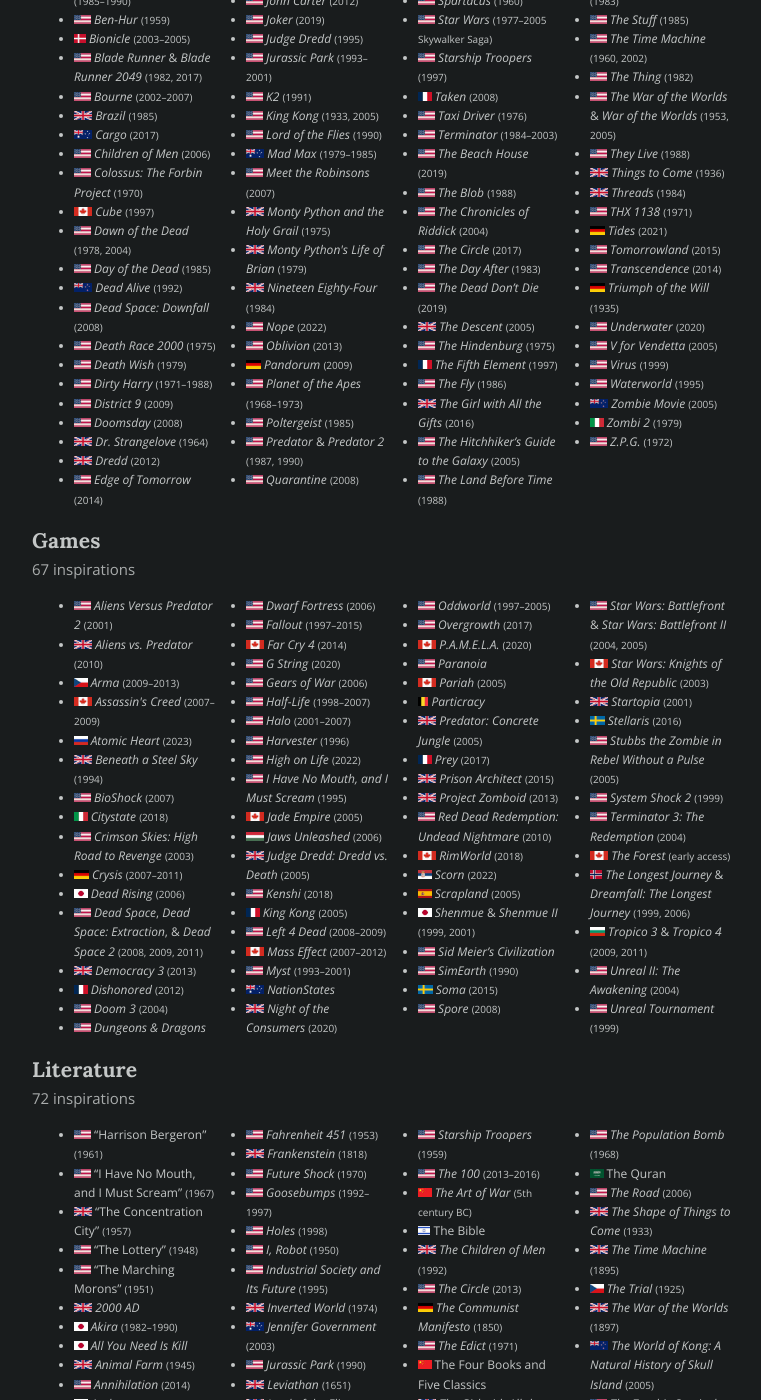
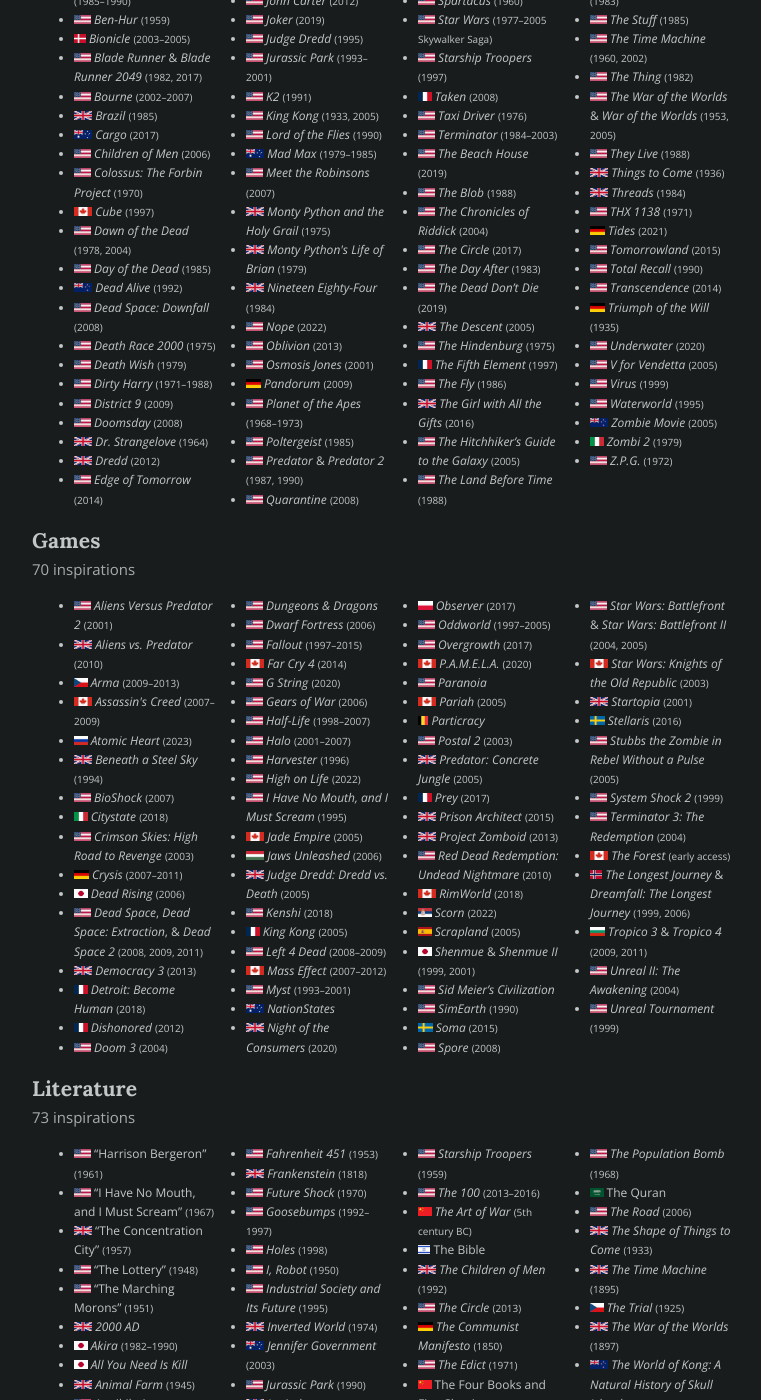
Before and after one commit to schizoidnightmares/schizoidnightmares.com, a Jekyll site: the page built from credits.md, in a window 1280 px wide and 1400 px high, scrolled down 3777 px. Shown: the whole window, without its empty margins (258-1019 px from the left). Built offline with Jekyll 4.4.1, drawn with Linux system fonts in a browser that asks for light colours; some of the changed text lies outside the part shown.

Commit message:
adding inspirations

```diff
--- a/_data/inspirations.yaml
+++ b/_data/inspirations.yaml
@@ -236,6 +236,10 @@
   flag: us
   category: films
 
+- title: <i>Osmosis Jones</i> <small>(2001)</small>
+  flag: us
+  category: films
+
 - title: <i>Pandorum</i> <small>(2009)</small>
   flag: de
   category: films
@@ -464,6 +468,10 @@
   flag: us
   category: films
 
+- title: <i>Total Recall</i> <small>(1990)</small>
+  flag: us
+  category: films
+
 - title: <i>Transcendence</i> <small>(2014)</small>
   flag: us
   category: films
@@ -552,6 +560,10 @@
 
 - title: <i>Democracy 3</i> <small>(2013)</small>
   flag: gb
+  category: games
+
+- title: "<i>Detroit: Become Human</i> <small>(2018)</small>"
+  flag: fr
   category: games
 
 - title: <i>Dishonored</i> <small>(2012)</small>
@@ -646,6 +658,10 @@
   flag: gb
   category: games
 
+- title: <i>Observer</i> <small>(2017)</small>
+  flag: pl
+  category: games
+
 - title: <i>Oddworld</i> <small>(1997–2005)</small>
   flag: us
   category: games
@@ -668,6 +684,10 @@
 
 - title: <i>Particracy</i>
   flag: be
+  category: games
+
+- title: <i>Postal 2</i> <small>(2003)</small>
+  flag: us
   category: games
 
 - title: "<i>Predator: Concrete Jungle</i> <small>(2005)</small>"
@@ -1056,6 +1076,10 @@
   flag: ru
   category: lit
 
+- title: <i>We Can Remember It for You Wholesale</i> <small>(1966)</small>
+  flag: us
+  category: lit
+
 - title: <i>Who Goes There?</i> <small>(1938)</small>
   flag: us
   category: lit
--- a/credits.md
+++ b/credits.md
@@ -10,10 +10,10 @@
 - [Contributors](#contributors) (/53)
   - [Direct](#direct) (2)
   - [Indirect](#indirect) (51)
-- [Inspirations](#inspirations) (/331)
-  - [Films](#films) (125)
-  - [Games](#games) (67)
-  - [Literature](#literature) (72)
+- [Inspirations](#inspirations) (/337)
+  - [Films](#films) (127)
+  - [Games](#games) (70)
+  - [Literature](#literature) (73)
   - [Places](#places) (44)
   - [Television](#television) (18)
   - [Websites](#websites) (5)
@@ -41,25 +41,25 @@
 {% include contributors.html %}
 
 ## Inspirations
-331 inspirations
+337 inspirations
 {: .cap}
 
 Below are my sources of inspiration — listed by type in alphabetical order.
 
 ### Films
-125 inspirations
+127 inspirations
 {: .cap}
 
 {% include inspirations.html category='films' size='smallest' %}
 
 ### Games
-67 inspirations
+70 inspirations
 {: .cap}
 
 {% include inspirations.html category='games' size='smallest' %}
 
 ### Literature
-72 inspirations
+73 inspirations
 {: .cap}
 
 {% include inspirations.html category='lit' size='smallest' %}
@@ -88,12 +88,12 @@
 
 The national origins of all credits
 
-{% include origin.html flag="us" perc="55.6" %}
-{% include origin.html flag="gb" perc="12.3" %}
-{% include origin.html flag="ca" perc="5.0" %}
+{% include origin.html flag="us" perc="55.8" %}
+{% include origin.html flag="gb" perc="12.1" %}
+{% include origin.html flag="ca" perc="4.9" %}
 {% include origin.html flag="de" perc="2.6" %}
+{% include origin.html flag="fr" perc="2.1" %}
 {% include origin.html flag="ru" perc="2.1" %}
-{% include origin.html flag="fr" perc="1.8" %}
 {% include origin.html flag="au" perc="1.3" %}
 {% include origin.html flag="jp" perc="1.3" %}
 {% include origin.html flag="cn" perc="1.0" %}
@@ -108,6 +108,7 @@
 {% include origin.html flag="mx" perc="0.5" %}
 {% include origin.html flag="np" perc="0.5" %}
 {% include origin.html flag="no" perc="0.5" %}
+{% include origin.html flag="pl" perc="0.5" %}
 {% include origin.html flag="se" perc="0.5" %}
 {% include origin.html flag="bt" perc="0.3" %}
 {% include origin.html flag="bg" perc="0.3" %}
@@ -128,7 +129,6 @@
 {% include origin.html flag="mm" perc="0.3" %}
 {% include origin.html flag="pk" perc="0.3" %}
 {% include origin.html flag="ph" perc="0.3" %}
-{% include origin.html flag="pl" perc="0.3" %}
 {% include origin.html flag="rw" perc="0.3" %}
 {% include origin.html flag="kn" perc="0.3" %}
 {% include origin.html flag="sa" perc="0.3" %}
```
Also changed, not shown: other parts of credits.md (+2 -2 lines).
